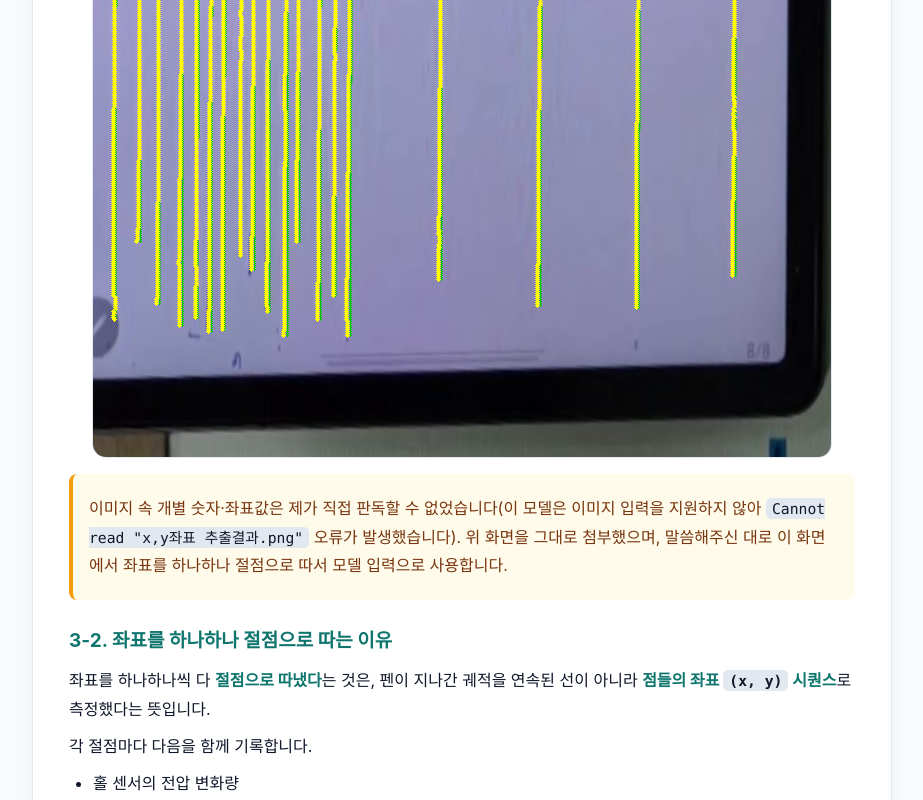
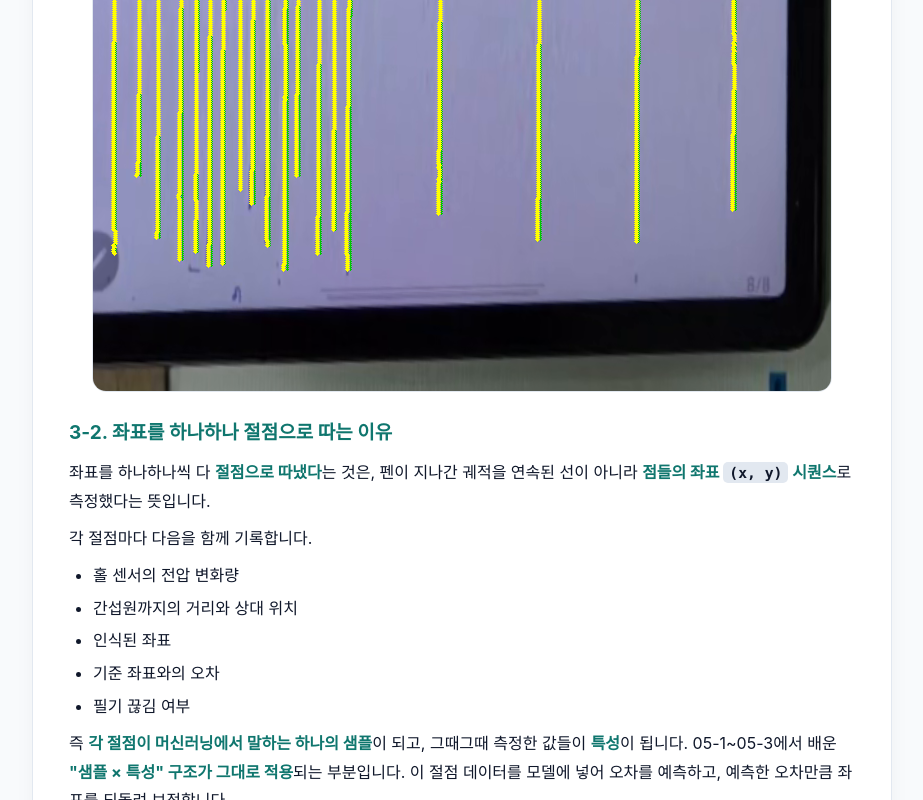
Before and after one commit to rlaguswl25808134-source/aid-week6-decision-tree-ensemble, a plain HTML site: page index.html in a window 1280 px wide. Shown: the part 6696-7496 px from the top of the page, without its empty margins (178-1101 px from the left). Drawn offline with Linux system fonts and the light colour scheme.

Commit message:
Remove image description paragraphs from 3-1

```diff
--- a/index.html
+++ b/index.html
@@ -255,11 +255,7 @@ footer{text-align:center;color:var(--muted);font-size:13px;margin-top:28px}
 <hr />
 <h2 id="3">3. 결과 화면과 좌표 보정</h2>
 <h3 id="3-1-image-1-x-y">3-1. [Image 1] x, y 좌표 추출 결과</h3>
-<p>아래가 첨부해주신 <strong><code>x,y좌표 추출결과.png</code></strong> 결과 화면입니다. 직선을 그렸는데도 인식 좌표가 자기장 때문에 휘어서 곡선처럼 나오고, 특정 구간에서는 선이 끊겨 보이는 형태입니다.</p>
 <p><img alt="x, y 좌표 추출 결과" src="x%2Cy%EC%A2%8C%ED%91%9C%20%EC%B6%94%EC%B6%9C%EA%B2%B0%EA%B3%BC.png" /></p>
-<blockquote>
-<p>이미지 속 개별 숫자·좌표값은 제가 직접 판독할 수 없었습니다(이 모델은 이미지 입력을 지원하지 않아 <code>Cannot read "x,y좌표 추출결과.png"</code> 오류가 발생했습니다). 위 화면을 그대로 첨부했으며, 말씀해주신 대로 이 화면에서 좌표를 하나하나 절점으로 따서 모델 입력으로 사용합니다.</p>
-</blockquote>
 <h3 id="3-2">3-2. 좌표를 하나하나 절점으로 따는 이유</h3>
 <p>좌표를 하나하나씩 다 <strong>절점으로 따냈다</strong>는 것은, 펜이 지나간 궤적을 연속된 선이 아니라 <strong>점들의 좌표 <code>(x, y)</code> 시퀀스</strong>로 측정했다는 뜻입니다.</p>
 <p>각 절점마다 다음을 함께 기록합니다.</p>
```
Also changed, not shown: 1 other file.
